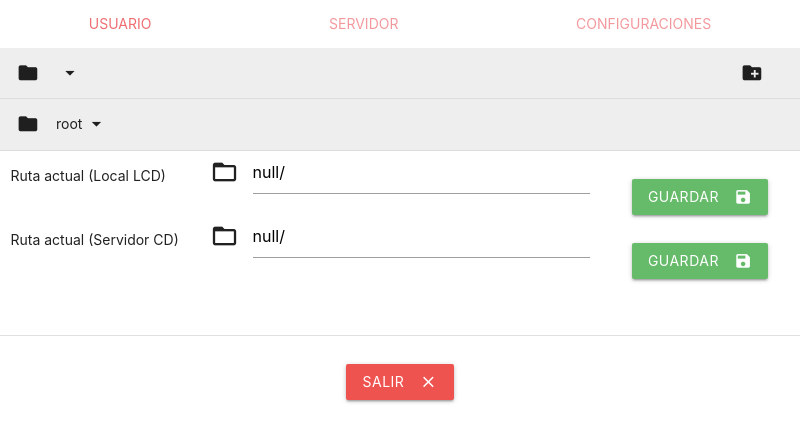
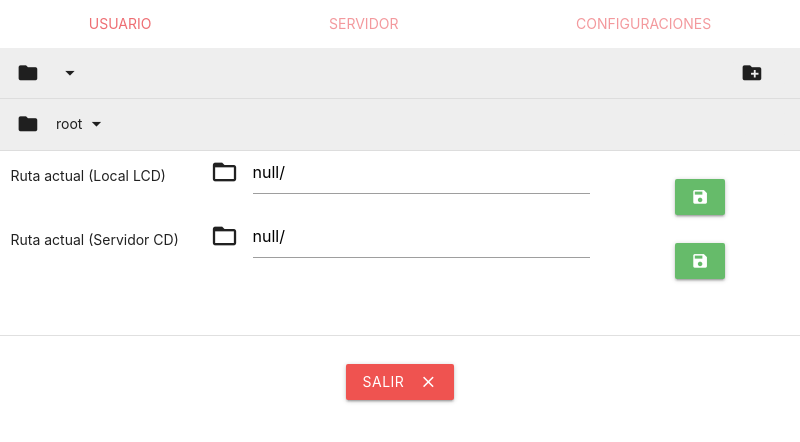
Before and after one commit to EladioRocha/FTP, an Electron app: page Client-FTP/views/dashboard.html in a window 800 px wide. Drawn offline with Linux system fonts and the light colour scheme; no server answers.

Commit message:
Change buttons

```diff
--- a/Client-FTP/views/dashboard.html
+++ b/Client-FTP/views/dashboard.html
@@ -56,8 +56,8 @@
                     </div>
                     <div class="col s3">
                         <div class="center mt-2">
-                            <button class="btn waves-effect waves-light green lighten-1" id="btn-save-lcd">Guardar
-                                <i class="material-icons right">save</i>
+                            <button class="btn waves-effect waves-light green lighten-1" id="btn-save-lcd">
+                                <i class="material-icons center">save</i>
                             </button>
                         </div>
                     </div>
@@ -70,8 +70,8 @@
                     </div>
                     <div class="col s3">
                         <div class="center mt-2">
-                            <button class="btn waves-effect waves-light green lighten-1" id="btn-save-cd">Guardar
-                                <i class="material-icons right">save</i>
+                            <button class="btn waves-effect waves-light green lighten-1" id="btn-save-cd">
+                                <i class="material-icons center">save</i>
                             </button>
                         </div>
                     </div>
```
